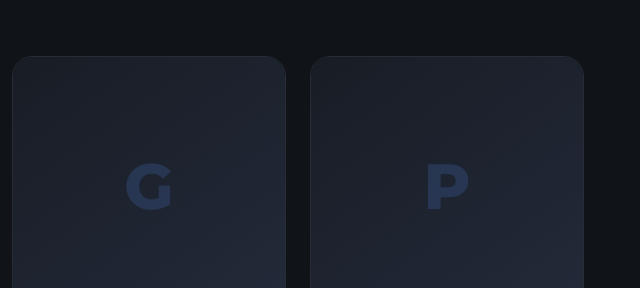
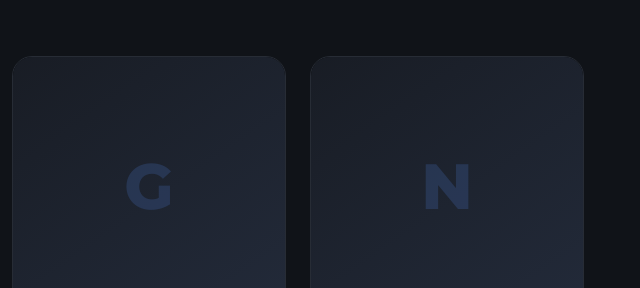
Before and after one commit to florentinopedrogouveia-ops/site-nexus, a plain HTML site: page index.html in a window 1280 px wide. Shown: the part 1920-2208 px from the top of the page, 640-1280 px from the left. Drawn offline with Linux system fonts and the light colour scheme.

Commit message:
Update index.html

```diff
--- a/index.html
+++ b/index.html
@@ -687,7 +687,7 @@
       </div>
     </div>
 <div class="team-card reveal reveal-d4">
-      <div class="team-placeholder"><span>P</span></div>
+      <div class="team-placeholder"><span>N</span></div>
       <div class="team-info">
         <div class="team-name">Nathália</div>
         <div class="team-role">Designer</div>
```
